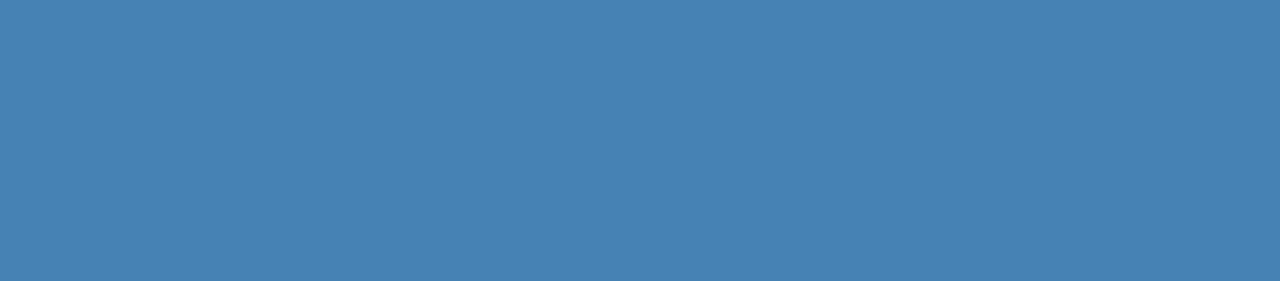
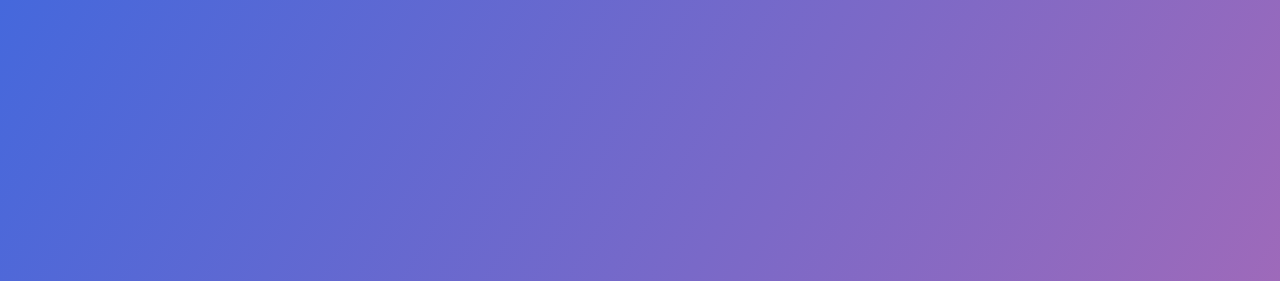
Before and after one commit to raelalves182/Rael, a plain HTML site: page index.html in a window 1280 px wide. Shown: the top 281 px of the page. Drawn offline with Linux system fonts and the light colour scheme.

Commit message:
feat(header): projeto ajustes 4

```diff
--- a/styles.css
+++ b/styles.css
@@ -11,7 +11,7 @@ body {
   align-items: center;
   margin: 0 auto;
   text-align: center;
-  background: steelblue;
+  background: linear-gradient(120deg,#4568dc,#b06ab3);
 }
 
 .box {
```
